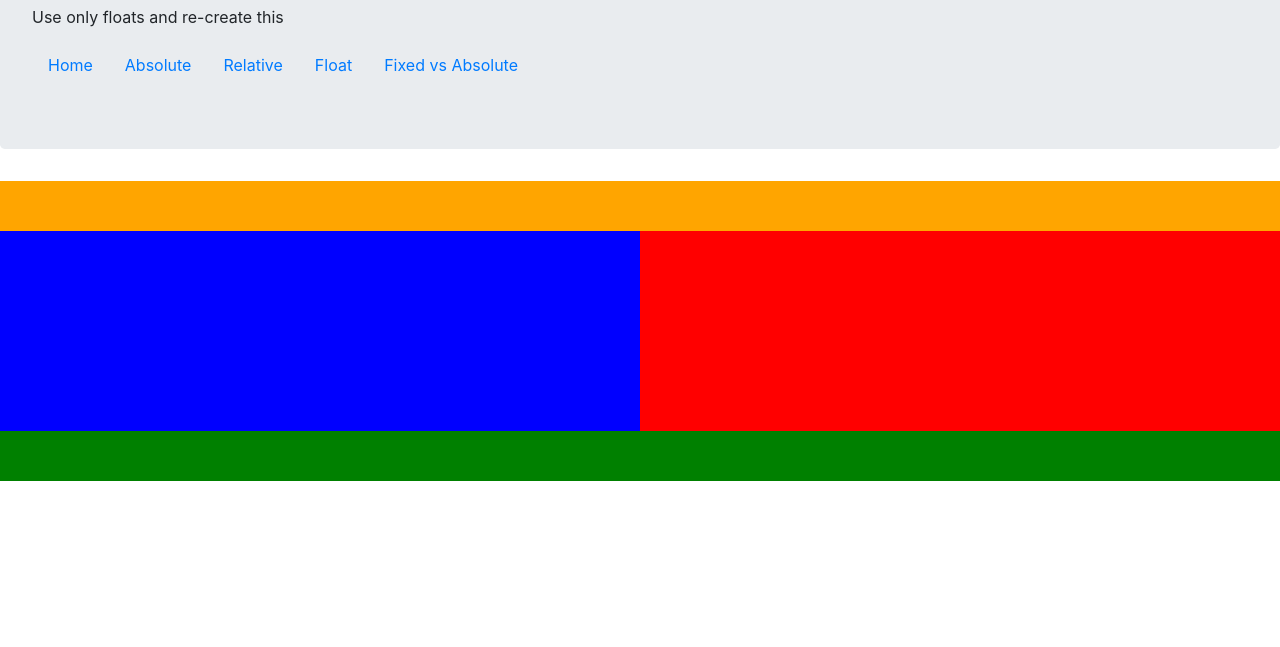
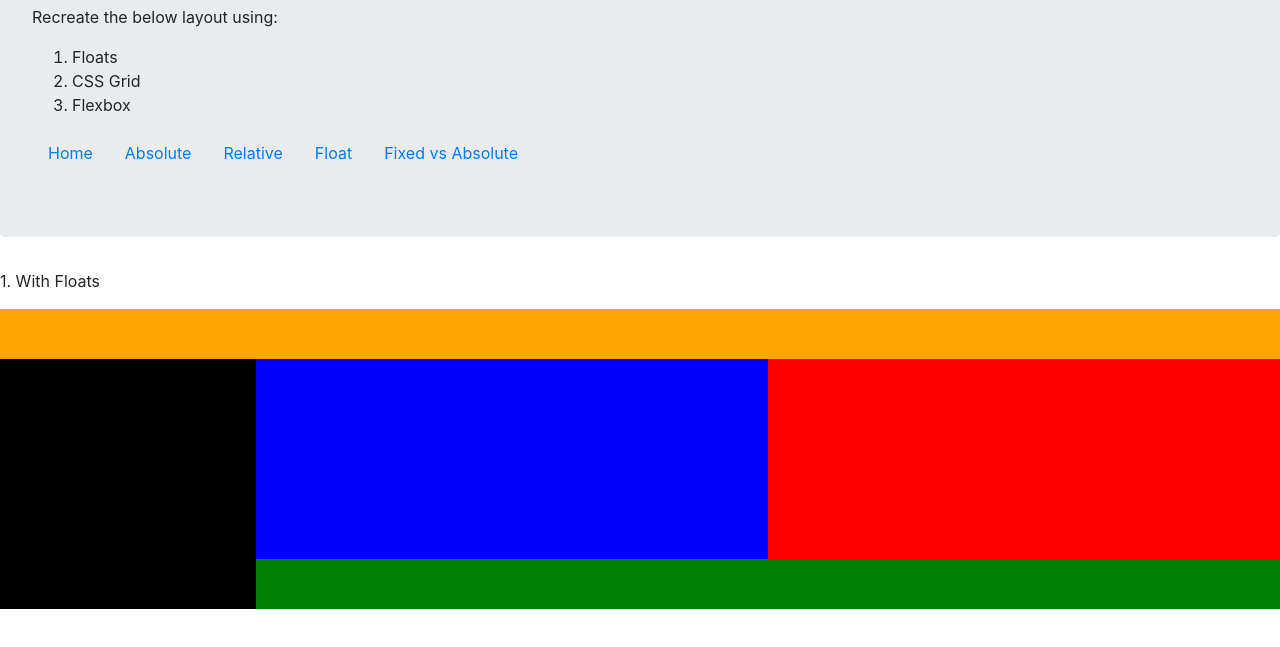
Before and after one commit to Montana-Code-School/html-css-match, a website: page public/float/index.html in a window 1280 px wide. Shown: the part 115-762 px from the top of the page. Drawn offline with nearby package versions, Linux system fonts and the light colour scheme.

Commit message:
Refactor "floats/index.html" to use css, more complex layout

```diff
--- a/public/float/index.html
+++ b/public/float/index.html
@@ -4,39 +4,20 @@
     <meta charset="utf-8">
     <title>Main Page</title>
     <link rel="stylesheet" href="https://stackpath.bootstrapcdn.com/bootstrap/4.1.3/css/bootstrap.min.css" integrity="sha384-MCw98/SFnGE8fJT3GXwEOngsV7Zt27NXFoaoApmYm81iuXoPkFOJwJ8ERdknLPMO" crossorigin="anonymous">
+    <link rel="stylesheet" href="style.css">
     <script src="https://code.jquery.com/jquery-3.3.1.slim.min.js" integrity="sha384-q8i/X+965DzO0rT7abK41JStQIAqVgRVzpbzo5smXKp4YfRvH+8abtTE1Pi6jizo" crossorigin="anonymous"></script>
     <script src="https://cdnjs.cloudflare.com/ajax/libs/popper.js/1.14.3/umd/popper.min.js" integrity="sha384-ZMP7rVo3mIykV+2+9J3UJ46jBk0WLaUAdn689aCwoqbBJiSnjAK/l8WvCWPIPm49" crossorigin="anonymous"></script>
     <script src="https://stackpath.bootstrapcdn.com/bootstrap/4.1.3/js/bootstrap.min.js" integrity="sha384-ChfqqxuZUCnJSK3+MXmPNIyE6ZbWh2IMqE241rYiqJxyMiZ6OW/JmZQ5stwEULTy" crossorigin="anonymous"></script>
-    <style media="screen">
-      header {
-        width: 100%;
-        height: 50px;
-        background-color: orange;
-      }
-      .left-side {
-        background-color: blue;
-        float: left;
-        width: 50%;
-        height: 200px;
-      }
-      .right-side {
-        background-color: red;
-        float: left;
-        width: 50%;
-        height: 200px;
-      }
-      footer {
-        background-color: green;
-        clear: both;
-        width: 100%;
-        height: 50px;
-      }
-    </style>
   </head>
   <body>
     <div class="jumbotron">
       <h1>Float CSS</h1>
-      <p>Use only floats and re-create this</p>
+      <p>Recreate the below layout using:</p>
+      <ol>
+        <li>Floats</li>
+        <li>CSS Grid</li>
+        <li>Flexbox</li>
+      </ol>
       <ul class="nav">
         <li class="nav-item">
           <a class="nav-link active" href="/">Home</a>
@@ -55,15 +36,19 @@
         </li>
       </ul>
     </div>
-    <header>
-    </header>
-    <main>
-      <div class="left-side">
-      </div>
-      <div class="right-side">
-      </div>
-    </main>
-    <footer>
-    </footer>
+
+    <div>
+      <p>1. With Floats</p>
+      <header class="floats-header"></header>
+      <main>
+        <section class="floats-left"></section>
+        <section class="floats-right">
+          <div class="floats-inner-left"></div>
+          <div class="floats-inner-right"></div>
+          <footer class="floats-footer"></footer>
+        </section>
+      </main>
+    </div>
+
   </body>
 </html>
--- /dev/null
+++ b/public/float/style.css
@@ -0,0 +1,38 @@
+.floats-header {
+  width: 100%;
+  height: 50px;
+  background-color: orange;
+}
+
+.floats-left {
+  background-color: #000;
+  height: 250px;
+  width: 20%;
+  float: left;
+}
+
+.floats-right {
+  float: left;
+  width: 80%;
+}
+
+.floats-inner-left {
+  background-color: blue;
+  float: left;
+  width: 50%;
+  height: 200px;
+}
+
+.floats-inner-right {
+  background-color: red;
+  float: left;
+  width: 50%;
+  height: 200px;
+}
+
+.floats-footer {
+  background-color: green;
+  clear: both;
+  width: 100%;
+  height: 50px;
+}
```
